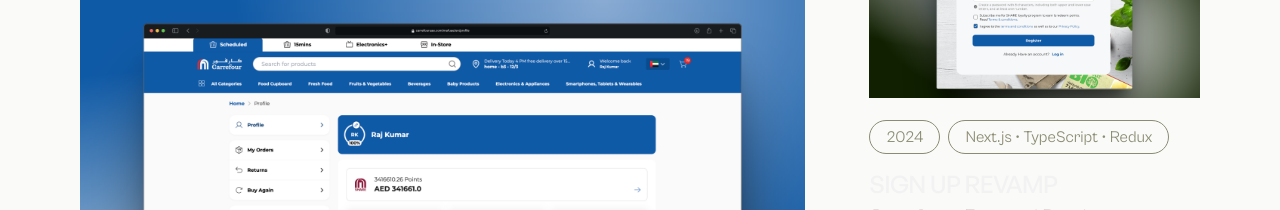
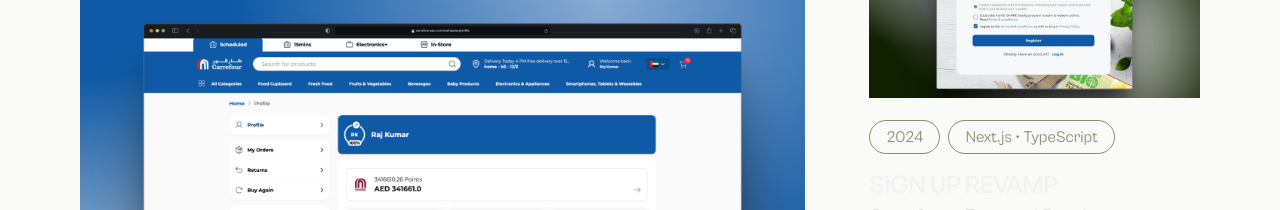
Before and after one commit to Ayan209e/Portfolio, a React (Vite) app: page / in a window 1280 px wide. Shown: the part 6540-6750 px from the top of the page. Built offline with nearby package versions, Linux system fonts and the light colour scheme.

Commit message:
fix: minor content change

```diff
--- a/src/components/homepage/Works.jsx
+++ b/src/components/homepage/Works.jsx
@@ -77,7 +77,7 @@
             name="Sign Up Revamp"
             type="Carrefour • Frontend Development"
             year="2024"
-            tools="Next.js • TypeScript • Redux"
+            tools="Next.js • TypeScript"
           />
         </div>
 
```
